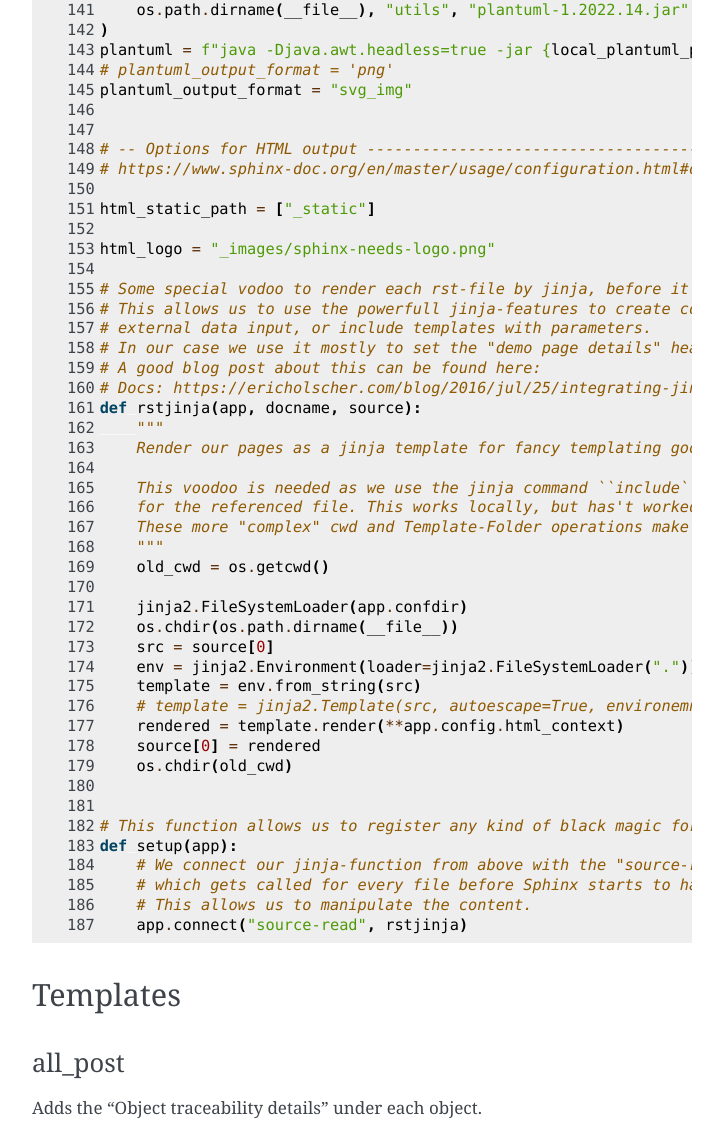
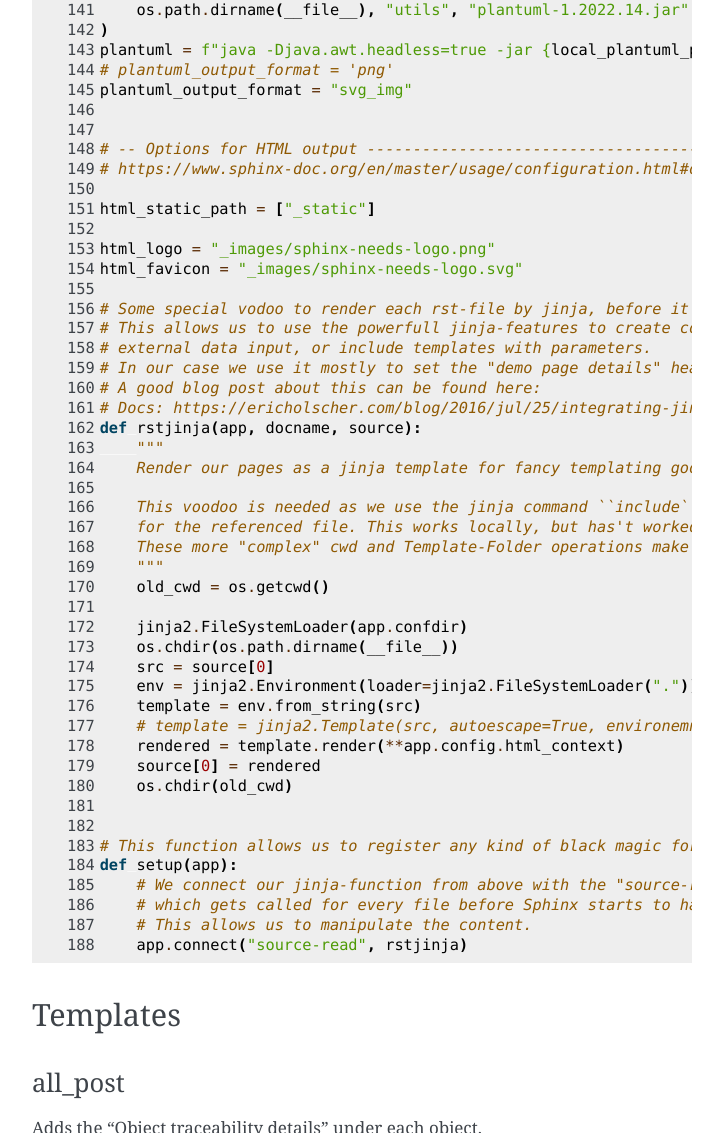
Before and after one commit to useblocks/sphinx-needs-demo, a Sphinx documentation site: the page built from docs/demo_details.rst, in a window 1280 px wide and 1400 px high, scrolled down 4100 px, cut to the strip 0-1133 px from the top of the window. Shown: the whole strip, without its empty margins (388-1111 px from the left). Built offline with Sphinx 7.4.7, drawn with Linux system fonts in a browser that asks for light colours.

Commit message:
feat: add favicon to Sphinx configuration

```diff
--- a/docs/conf.py
+++ b/docs/conf.py
@@ -151,6 +151,7 @@
 html_static_path = ["_static"]
 
 html_logo = "_images/sphinx-needs-logo.png"
+html_favicon = "_images/sphinx-needs-logo.svg"
 
 # Some special vodoo to render each rst-file by jinja, before it gets handled by Sphinx.
 # This allows us to use the powerfull jinja-features to create content in a loop, react on
```
